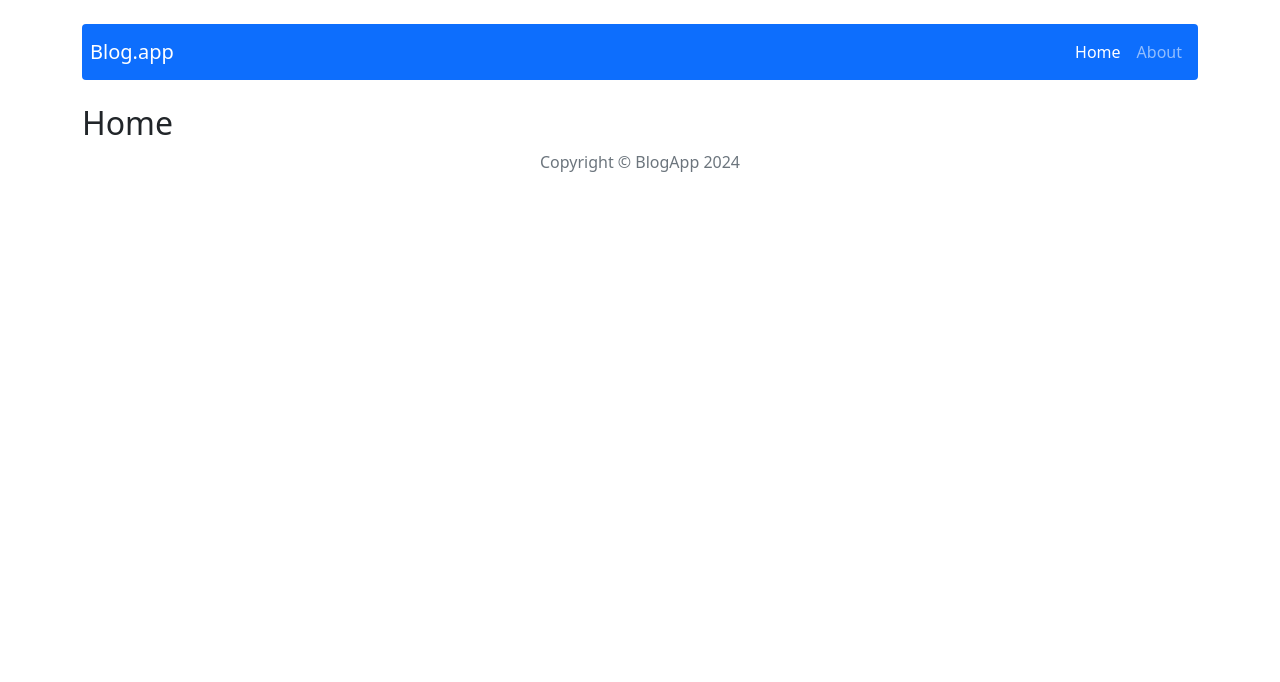
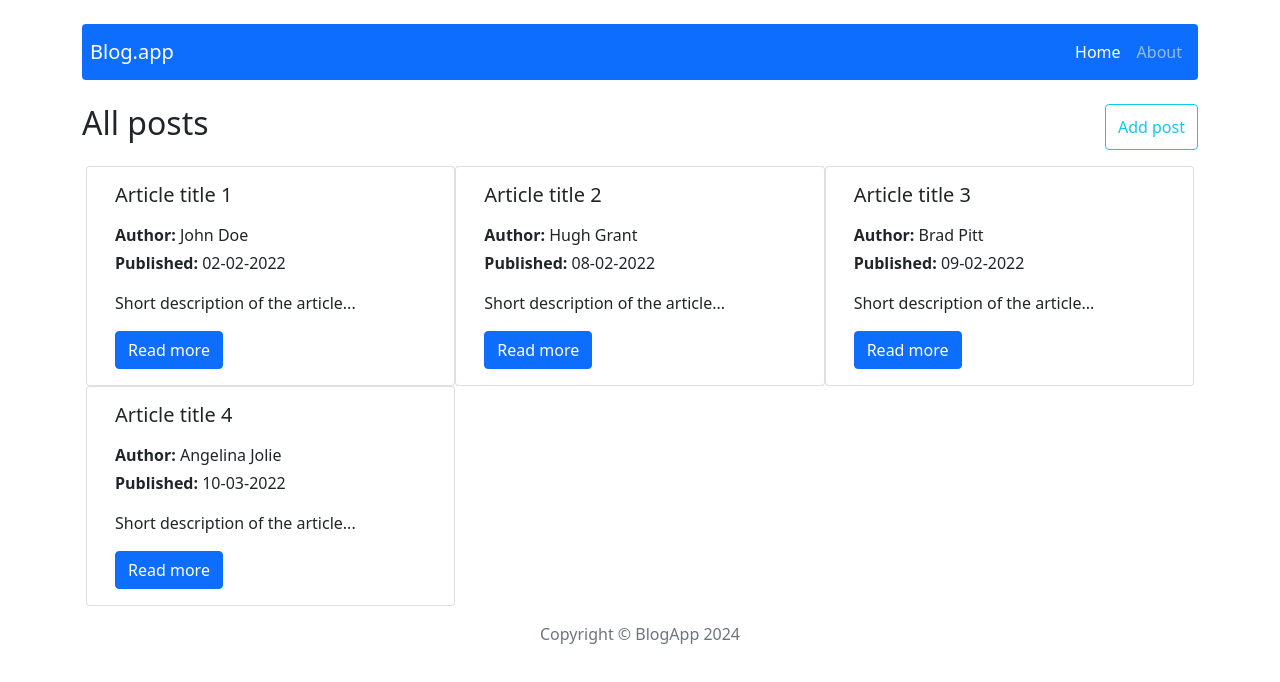
Before and after one commit to wojciechdlugosz/crud-blog-react-app, a React (Create React App) app: page / in a window 1280 px wide. Shown: the top 682 px of the page. Built offline with nearby package versions, Linux system fonts and the light colour scheme.

Commit message:
Add posts to home page

```diff
--- /dev/null
+++ b/src/components/features/PostBox/PostBox.js
@@ -0,0 +1,33 @@
+import Card from 'react-bootstrap/Card';
+import Button from 'react-bootstrap/Button';
+import Row from 'react-bootstrap/Row';
+
+import { useSelector } from 'react-redux';
+import { Link } from 'react-router-dom';
+
+import { getAllPosts } from '../../../redux/postsRedux';
+
+const PostBox = () => {
+
+    const posts = useSelector(getAllPosts);
+
+    return (
+        <Row className="mx-1" xs={1} sm={2} md={3}>
+        {posts.map((post) => (
+            <Card key={post.id}>
+                <Card.Body>
+                    <Card.Title className="mb-3">{post.title}</Card.Title>
+                    <Card.Text className="mb-1"><b>Author: </b>{post.author}</Card.Text>
+                    <Card.Text><b>Published: </b>{post.publishedDate}</Card.Text>
+                    <Card.Text>{post.shortDescription}</Card.Text>
+                    <Link to={`/post/${post.id}`}>
+                        <Button variant="primary">Read more</Button>
+                    </Link>
+                </Card.Body>
+            </Card>
+        ))}
+        </Row>
+    );
+};
+
+export default PostBox;
--- a/src/components/pages/Home/Home.js
+++ b/src/components/pages/Home/Home.js
@@ -1,6 +1,19 @@
+import PostBox from "../../features/PostBox/PostBox";
+import Button from 'react-bootstrap/Button';
+
+import { Link } from 'react-router-dom';
+
 const Home = () => {
     return (
-        <h2>Home</h2>
+        <>
+        <div className="row my-3">
+            <h2 className="col">All posts</h2>
+            <Link to={`/post/add`} className="col d-flex justify-content-end text-decoration-none">
+                <Button variant="outline-info">Add post</Button>
+            </Link>
+        </div>
+        <PostBox />
+        </>
     );
 };
 
--- a/src/components/views/Footer/Footer.js
+++ b/src/components/views/Footer/Footer.js
@@ -1,6 +1,6 @@
 const Footer = () => {
     return (
-        <div className="text-center text-muted">
+        <div className="text-center text-muted my-3">
             <p>Copyright &#169; BlogApp 2024</p>
         </div>
     );
--- a/src/redux/initialState.js
+++ b/src/redux/initialState.js
@@ -13,24 +13,24 @@ const initialState = {
             title: 'Article title 2',
             shortDescription: 'Short description of the article...',
             content: 'Main content of the article',
-            publishedDate: '02-02-2022',
-            author: 'John Doe'
+            publishedDate: '08-02-2022',
+            author: 'Hugh Grant'
         },
         {
             id: '3',
             title: 'Article title 3',
             shortDescription: 'Short description of the article...',
             content: 'Main content of the article',
-            publishedDate: '02-02-2022',
-            author: 'John Doe'
+            publishedDate: '09-02-2022',
+            author: 'Brad Pitt'
         },
         {
             id: '4',
             title: 'Article title 4',
             shortDescription: 'Short description of the article...',
             content: 'Main content of the article',
-            publishedDate: '02-02-2022',
-            author: 'John Doe'
+            publishedDate: '10-03-2022',
+            author: 'Angelina Jolie'
         }
     ]
 };
--- a/src/redux/postsRedux.js
+++ b/src/redux/postsRedux.js
@@ -1,4 +1,5 @@
 //selectors
+export const getAllPosts = ({ posts }) => posts;
 
 // actions
 const createActionName = actionName => `app/posts/${actionName}`;
```
